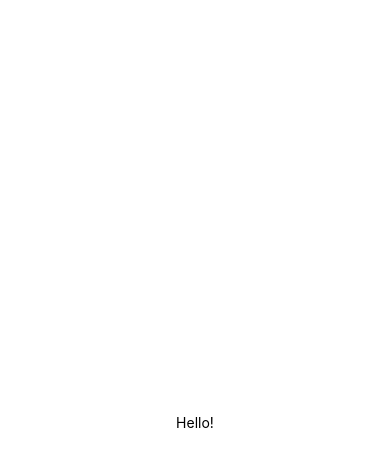
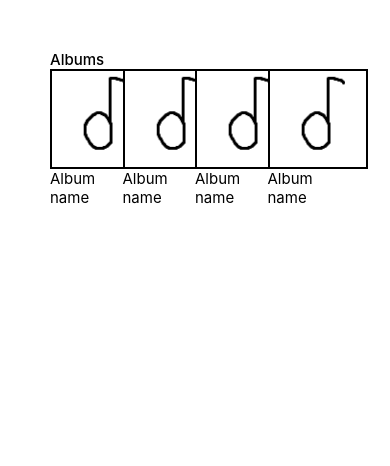
Before and after one commit to Obspogon/ALI_A1, a React Native app: screen / in a window 390 px wide. Shown: the top 466 px of the page. Built offline with nearby package versions, Linux system fonts and the light colour scheme.

Commit message:
add albums

```diff
--- a/App.js
+++ b/App.js
@@ -1,10 +1,28 @@
 import { StatusBar } from "expo-status-bar";
-import { StyleSheet, Text, View } from "react-native";
+import { StyleSheet, Text, View, ScrollView, Image } from "react-native";
 
 export default function App() {
 	return (
 		<View style={styles.container}>
-			<Text>Hello!</Text>
+			<Text style={[styles.header, styles.text]}>Albums</Text>
+			<View style={styles.albumLayout}>
+				<View style={{ width: "100%", flex: 1 }}>
+					<Image style={styles.albumImage} source={require("./assets/album.png")} />
+					<Text style={styles.text}>Album name</Text>
+				</View>
+				<View style={{ width: "100%", flex: 1 }}>
+					<Image style={styles.albumImage} source={require("./assets/album.png")} />
+					<Text style={styles.text}>Album name</Text>
+				</View>
+				<View style={{ width: "100%", flex: 1 }}>
+					<Image style={styles.albumImage} source={require("./assets/album.png")} />
+					<Text style={styles.text}>Album name</Text>
+				</View>
+				<View style={{ width: "100%", flex: 1 }}>
+					<Image style={styles.albumImage} source={require("./assets/album.png")} />
+					<Text style={styles.text}>Album name</Text>
+				</View>
+			</View>
 			<StatusBar style="auto" />
 		</View>
 	);
@@ -12,9 +30,11 @@ export default function App() {
 
 const styles = StyleSheet.create({
 	container: {
-		flex: 1,
 		backgroundColor: "#fff",
-		alignItems: "center",
-		justifyContent: "center",
+		padding: 50,
 	},
+	header: { fontSize: 20, fontWeight: 500 },
+	text: { fontSize: 15 },
+	albumImage: { height: 100, width: 100, borderWidth: 2, borderColor: "#000" },
+	albumLayout: { flexDirection: "row", flexWrap: "wrap" },
 });
```
Also changed, not shown: assets/album.png (added).
